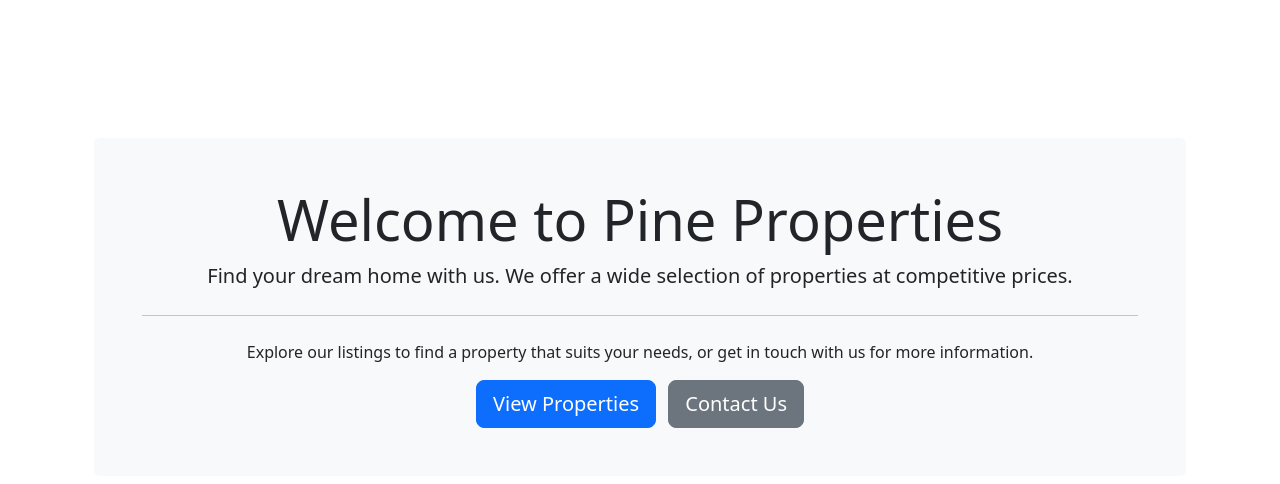
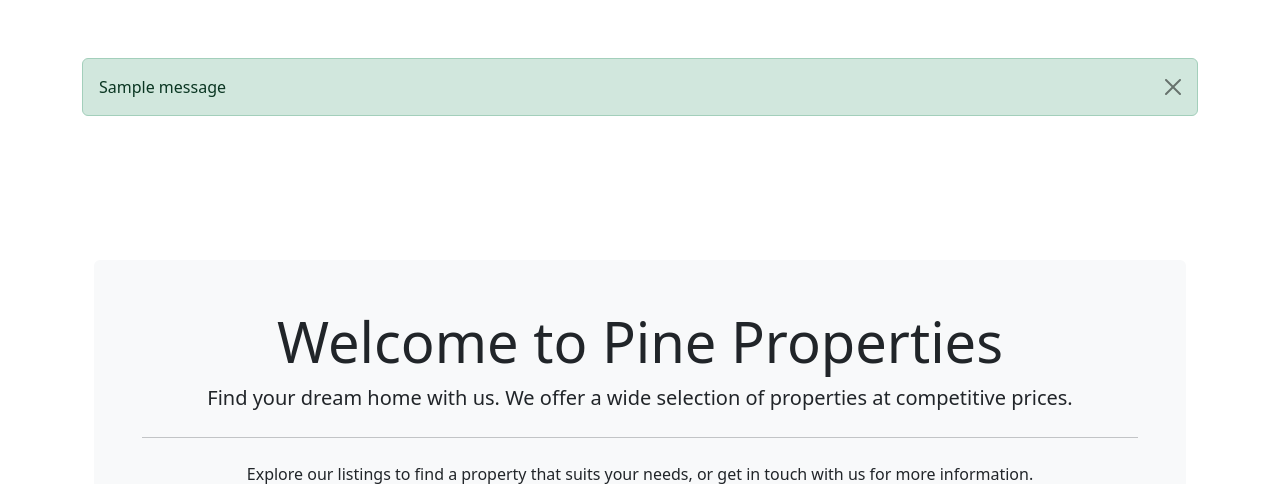
Before and after one commit to MSRhmn/pine-properties, a Django app: page / in a window 1280 px wide. Shown: the part 56-540 px from the top of the page. Run offline with Django 5.2, Linux system fonts and the light colour scheme; data comes from the database, SQL or seed files in the repository; tables that the repository leaves empty hold one stand-in row (values such as "Sample post"); one stand-in notice (Sample message) is shown.

Commit message:
feat: add contact submission message in base temp

```diff
--- a/properties/templates/properties/base.html
+++ b/properties/templates/properties/base.html
@@ -38,6 +38,18 @@
 
     <!-- Main content -->
     <main class="flex-shrink-0">
+              <!-- Messages Section -->
+              {% if messages %}
+              <div class="container mt-5 pt-3">
+                  {% for message in messages %}
+                  <div class="alert alert-{{ message.tags }} alert-dismissible fade show" role="alert">
+                      {{ message }}
+                      <button type="button" class="btn-close" data-bs-dismiss="alert" aria-label="Close"></button>
+                  </div>
+                  {% endfor %}
+              </div>
+              {% endif %}
+
         <div class="container mt-5 pt-5">
             {% block content %}{% endblock %}
         </div>
```
